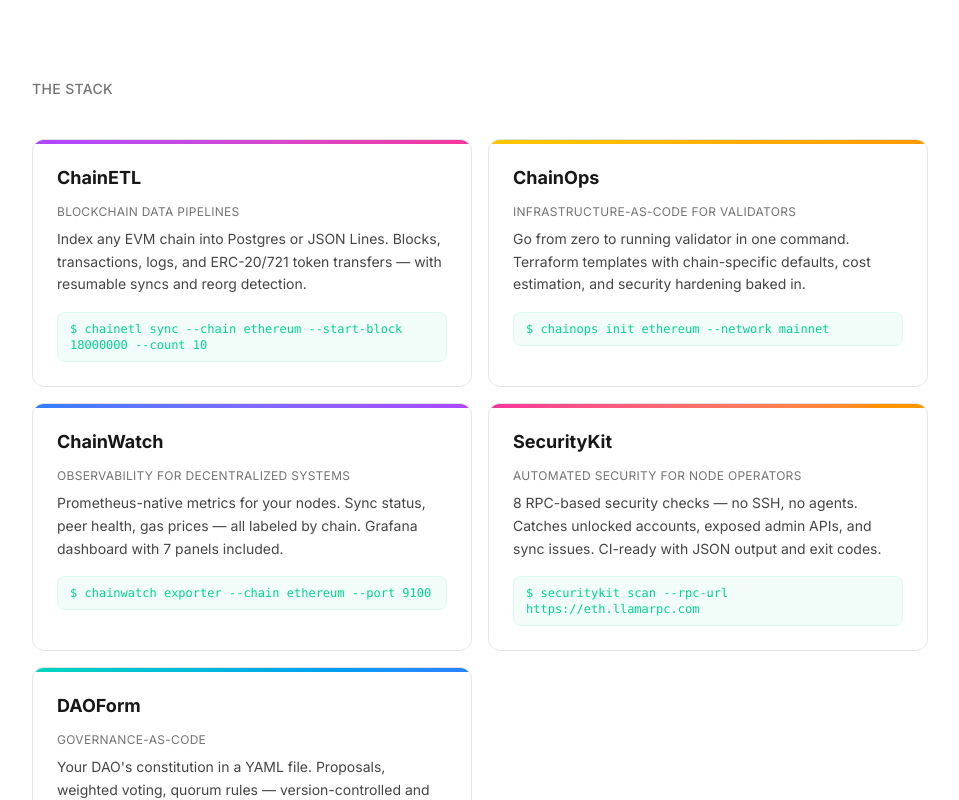
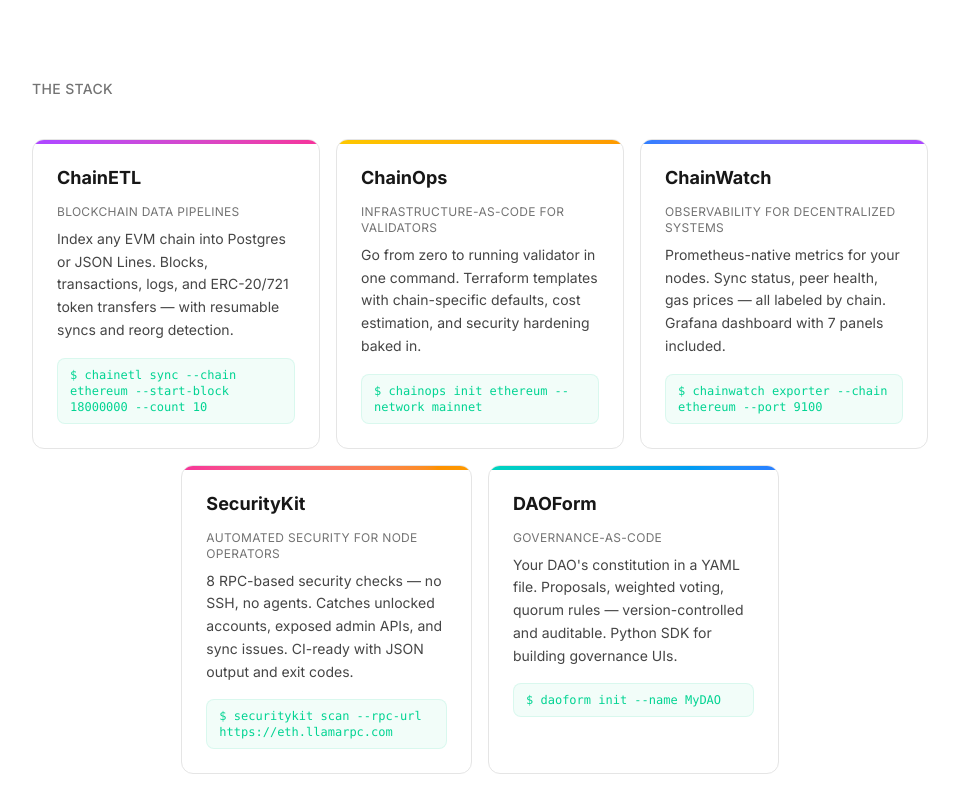
Before and after one commit to jtaylortech/celara, a Next.js app in the folder web/: page / in a window 1280 px wide. Shown: the part 760-1560 px from the top of the page, without its empty margins (160-1119 px from the left). Built offline with nearby package versions, Linux system fonts and the light colour scheme.

Commit message:
fix: 3-2 grid layout for product cards
Files: web/app/page.tsx
Why: 2-2-1 looked unbalanced. Now 3 cards on top row, 2 centered below. Extracted ProductCard component for DRY.

```diff
--- a/web/app/page.tsx
+++ b/web/app/page.tsx
@@ -42,6 +42,26 @@
     cmd: "daoform init --name MyDAO",
   },
 ];
+
+function ProductCard({ product }: { product: typeof products[number] }) {
+  return (
+    <Link
+      href={product.href}
+      className="group relative overflow-hidden rounded-xl border border-[var(--border)] hover:border-[var(--accent)] transition-all p-6"
+    >
+      <div className={`absolute top-0 left-0 right-0 h-1 bg-gradient-to-r ${product.gradient}`} />
+      <div className="flex items-center justify-between mb-3">
+        <h3 className="text-lg font-bold">{product.name}</h3>
+        <span className="text-xs text-[var(--muted)] opacity-0 group-hover:opacity-100 transition-opacity">→</span>
+      </div>
+      <p className="text-xs text-[var(--muted)] uppercase tracking-wide mb-2">{product.desc}</p>
+      <p className="text-sm opacity-80 leading-relaxed mb-4">{product.detail}</p>
+      <code className="block text-xs text-emerald-400 bg-emerald-400/5 border border-emerald-400/10 px-3 py-2 rounded-lg font-mono">
+        $ {product.cmd}
+      </code>
+    </Link>
+  );
+}
 
 export default function Home() {
   return (
@@ -105,28 +125,14 @@
           <h2 className="text-sm font-medium text-[var(--muted)] uppercase tracking-wide mb-10">
             The Stack
           </h2>
-          <div className="grid md:grid-cols-2 gap-4">
-            {products.map((product) => (
-              <Link
-                key={product.name}
-                href={product.href}
-                className="group relative overflow-hidden rounded-xl border border-[var(--border)] hover:border-[var(--accent)] transition-all p-6"
-              >
-                {/* Gradient accent bar */}
-                <div className={`absolute top-0 left-0 right-0 h-1 bg-gradient-to-r ${product.gradient}`} />
-
-                <div className="flex items-center justify-between mb-3">
-                  <h3 className="text-lg font-bold">{product.name}</h3>
-                  <span className="text-xs text-[var(--muted)] opacity-0 group-hover:opacity-100 transition-opacity">
-                    View →
-                  </span>
-                </div>
-                <p className="text-xs text-[var(--muted)] uppercase tracking-wide mb-2">{product.desc}</p>
-                <p className="text-sm opacity-80 leading-relaxed mb-4">{product.detail}</p>
-                <code className="block text-xs text-emerald-400 bg-emerald-400/5 border border-emerald-400/10 px-3 py-2 rounded-lg font-mono">
-                  $ {product.cmd}
-                </code>
-              </Link>
+          <div className="grid grid-cols-1 md:grid-cols-3 gap-4">
+            {products.slice(0, 3).map((product) => (
+              <ProductCard key={product.name} product={product} />
+            ))}
+          </div>
+          <div className="grid grid-cols-1 md:grid-cols-2 gap-4 mt-4 md:max-w-[66.666%] md:mx-auto">
+            {products.slice(3).map((product) => (
+              <ProductCard key={product.name} product={product} />
             ))}
           </div>
         </div>
```
